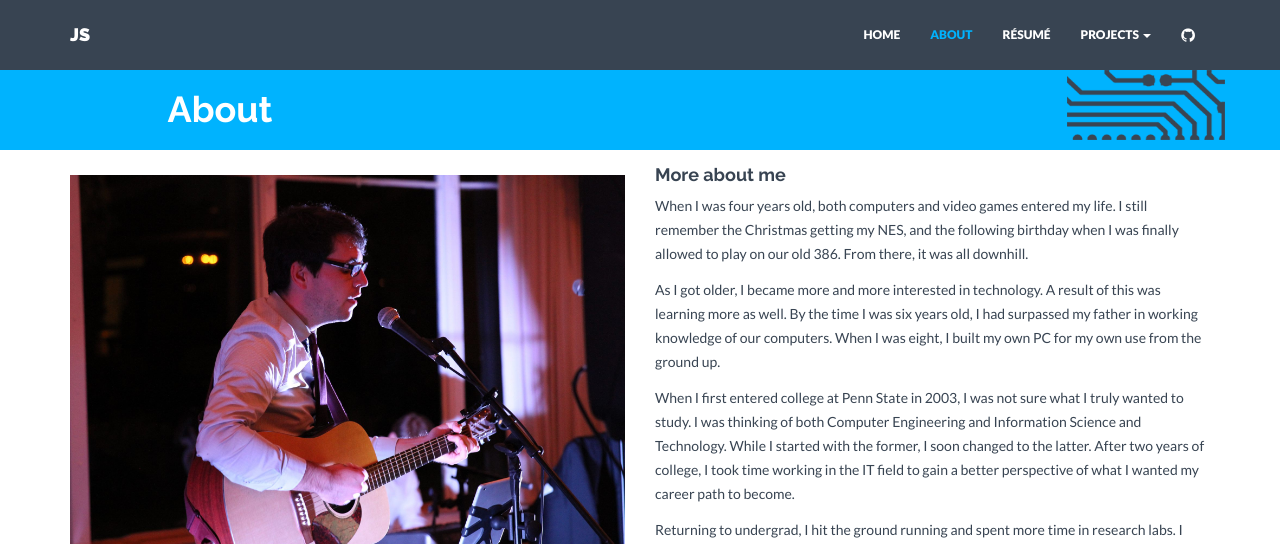
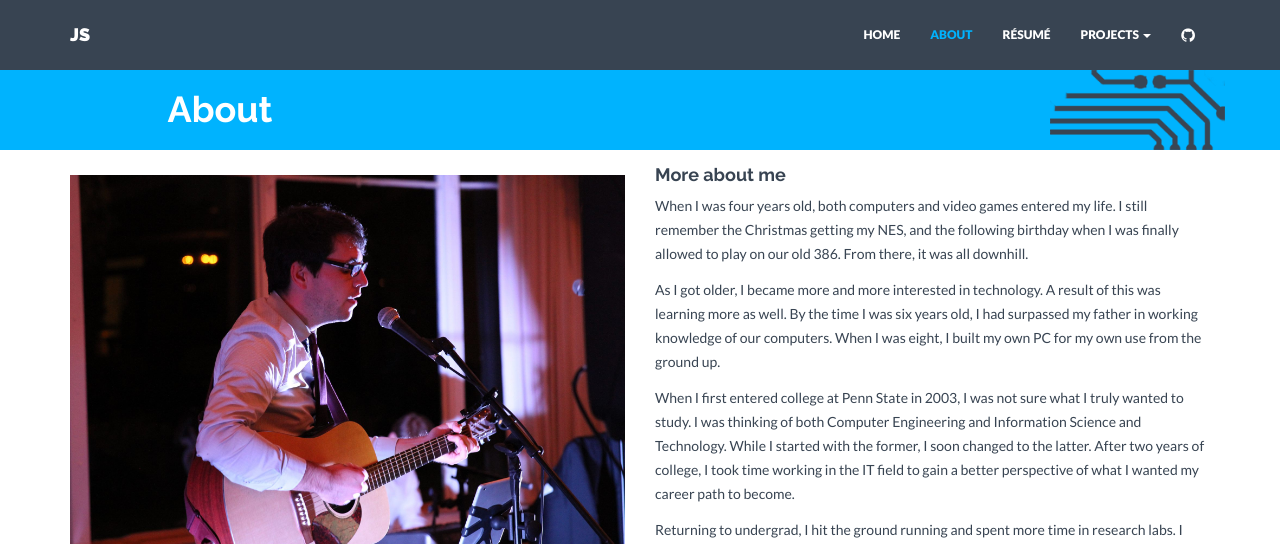
Before and after one commit to joesanford/homepage, a Flask app: page /about in a window 1280 px wide. Shown: the top 544 px of the page. Run offline with Flask 2, Linux system fonts and the light colour scheme; some libraries are stand-ins or nearby versions.

Commit message:
Changed circuit img

```diff
--- a/templates/base.html
+++ b/templates/base.html
@@ -52,7 +52,7 @@
 
 	<div id="headerwrap">
 	    <div class="container">
-			<div class="row" style="background-image: url(static/img/circuit.png); background-repeat: no-repeat; background-position: right top; background-size: 158px 70px;">
+			<div class="row" style="background-image: url(static/img/circuit.png); background-repeat: no-repeat; background-position: right top; background-size: 175px 80px;">
 				<div class="col-lg-1"></div>
 				<div class="col-lg-6 col-lg-offset-0" align="left">
 					{% block title %}{% endblock %}
```
Also changed, not shown: static/img/circuit.png.
